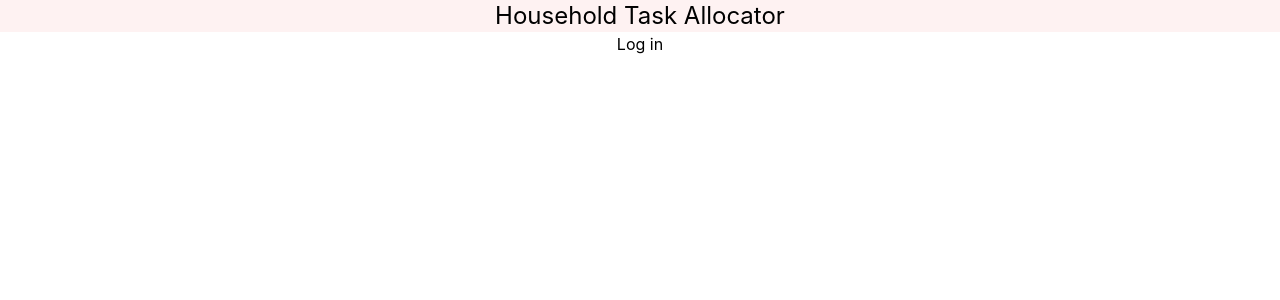
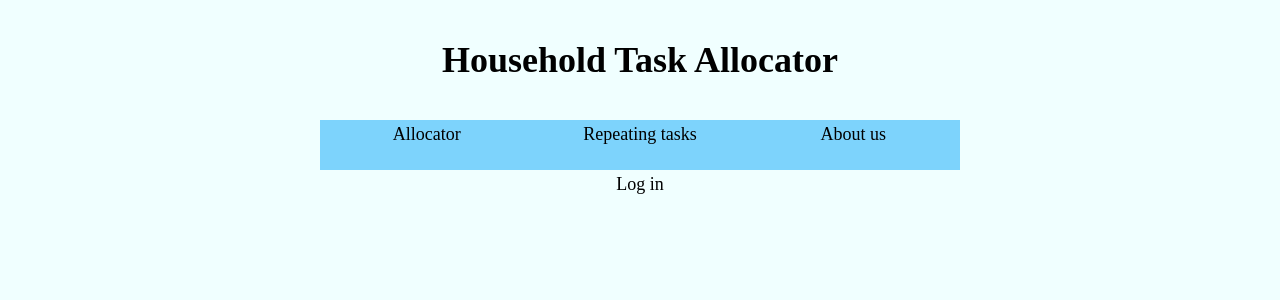
Before and after one commit to anhduong275/hackharvard22, a React (Create React App) app in the folder my-app/: page / in a window 1280 px wide. Shown: the top 300 px of the page. Built offline with nearby package versions, Linux system fonts and the light colour scheme.

Commit message:
added preliminary css

```diff
--- a/my-app/src/App.css
+++ b/my-app/src/App.css
@@ -1,5 +1,9 @@
 .App {
   text-align: center;
+  font-family: 'Silkscreen';
+  background-color: azure;
+  margin: 0;
+  min-height: 100vh;
 }
 
 .App-logo {
--- a/my-app/src/App.tsx
+++ b/my-app/src/App.tsx
@@ -1,12 +1,22 @@
 import React from "react";
 import "./App.css";
 import LogIn from "./login";
+import NavBar from "./components/navbar";
 
 function App() {
   return (
     <div className="App">
-      <p className="text-2xl bg-red-50">Household Task Allocator</p>
-      <LogIn></LogIn>
+      <header>
+        <div className="text-4xl font-black py-10">
+          Household Task Allocator
+        </div>
+      </header>
+      <div className="text-lg">
+        <div className="flex justify-center">
+          <NavBar></NavBar>
+        </div>
+        <LogIn></LogIn>
+      </div>
     </div>
   );
 }
--- /dev/null
+++ b/my-app/src/components/navbar.tsx
@@ -0,0 +1,19 @@
+import React from "react";
+
+const NavBar = () => {
+  return (
+    <div className="grid grid-cols-3 w-[50%] bg-sky-300 min-h-[50px] align-middle">
+      <div className="col-span-1 hover:cursor-pointer hover:bg-sky-500">
+        Allocator
+      </div>
+      <div className="col-span-1 hover:cursor-pointer hover:bg-sky-500">
+        Repeating tasks
+      </div>
+      <div className="col-span-1 hover:cursor-pointer hover:bg-sky-500">
+        About us
+      </div>
+    </div>
+  );
+};
+
+export default NavBar;
--- a/my-app/src/index.css
+++ b/my-app/src/index.css
@@ -1,6 +1,7 @@
 @tailwind base;
 @tailwind components;
 @tailwind utilities;
+@import url('https://fonts.googleapis.com/css?family=Silkscreen');
 
 body {
   margin: 0;
@@ -9,6 +10,7 @@ body {
     sans-serif;
   -webkit-font-smoothing: antialiased;
   -moz-osx-font-smoothing: grayscale;
+  padding: 0;
 }
 
 code {
```
